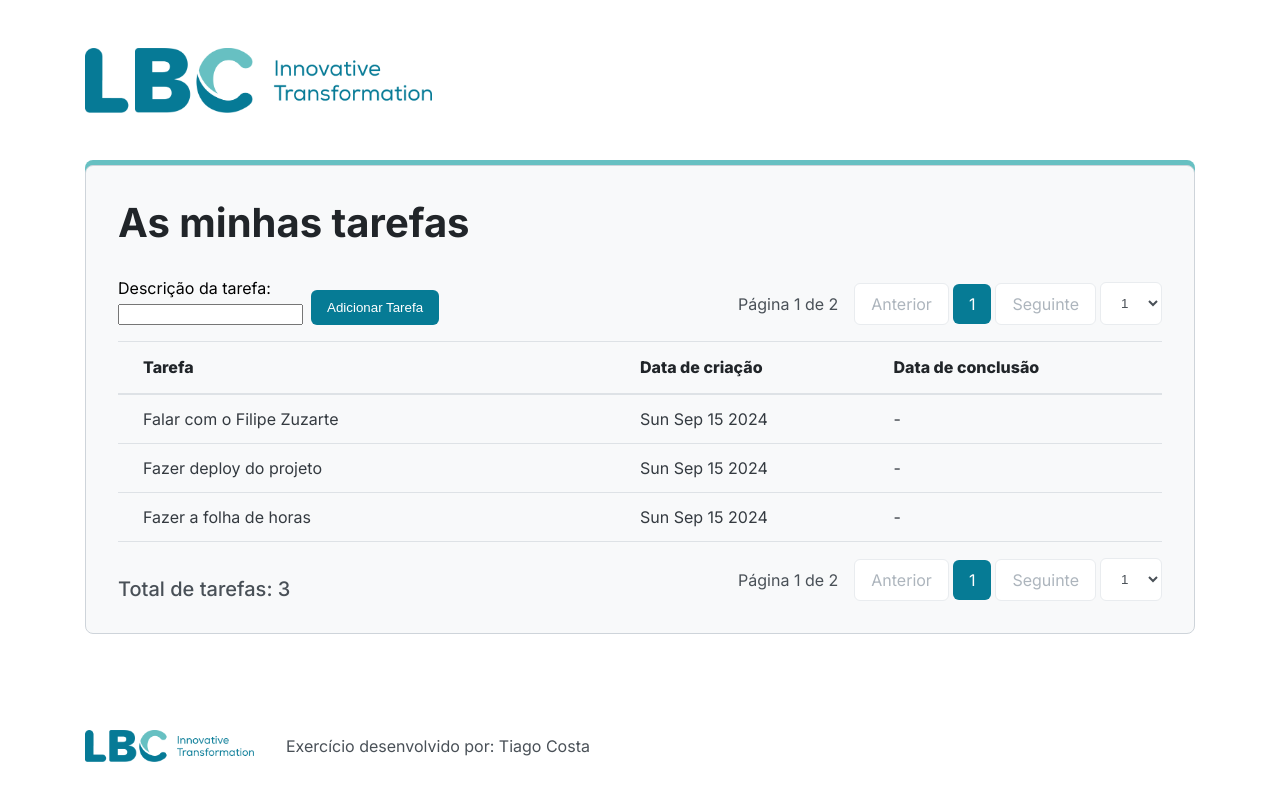
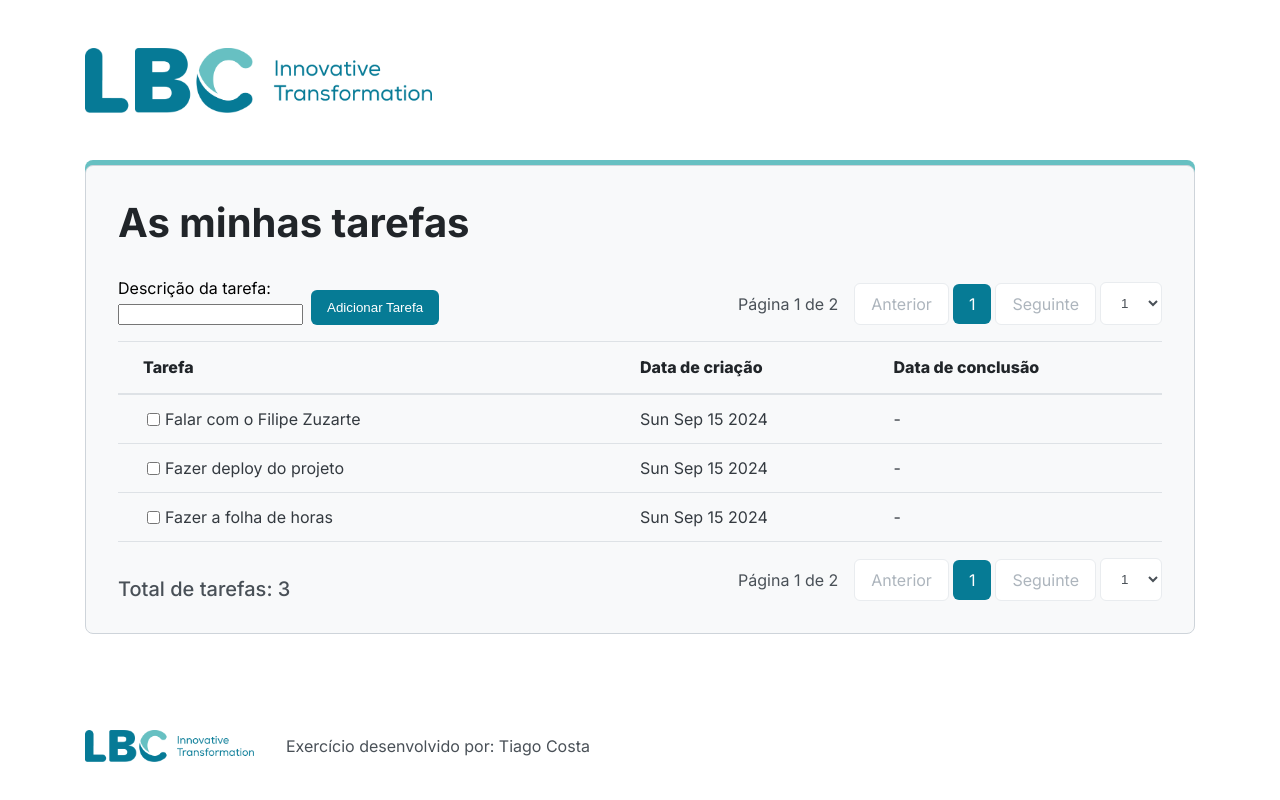
Before and after one commit to tykey/lbc_assesment, a React app in the folder lbc-assesment-app/: page /home in a window 1280 px wide. Shown: the top 800 px of the page. Built offline with nearby package versions, Linux system fonts and the light colour scheme.

Commit message:
task checkboxes

```diff
--- a/lbc-assesment-app/src/shared/components/tasksList/TasksList.tsx
+++ b/lbc-assesment-app/src/shared/components/tasksList/TasksList.tsx
@@ -1,3 +1,4 @@
+import { ChangeEvent, useState } from 'react'
 import { Task } from '../../../constants/types'
 import { pt } from '../../translations/pt'
 import {
@@ -13,6 +14,18 @@ type TasksListProps = {
 }
 
 const TasksList = ({ tasks }: TasksListProps) => {
+  const [isTaskSelected, setIsTaskSelected] = useState<boolean[]>(
+    [...new Array(tasks.length)].map((_elem: any) => false)
+  )
+
+  const onChangeSelectedTask = (taskIndex: number, isSelected: boolean) => {
+    setIsTaskSelected((prev) => [
+      ...prev.slice(0, taskIndex),
+      isSelected,
+      ...prev.slice(taskIndex + 1),
+    ])
+  }
+
   return (
     <TasksListWrapper>
       <TasksListHeader>
@@ -29,7 +42,16 @@ const TasksList = ({ tasks }: TasksListProps) => {
       {tasks.map((task: Task, taskIndex: number) => {
         return (
           <TaskWrapper key={`task_${taskIndex}`}>
-            <TaskDescription flex={2}>{task.description}</TaskDescription>
+            <TaskDescription flex={2}>
+              <input
+                type="checkbox"
+                checked={isTaskSelected[taskIndex]}
+                onChange={(event: ChangeEvent<HTMLInputElement>) =>
+                  onChangeSelectedTask(taskIndex, event.target.checked)
+                }
+              />
+              <span>{task.description}</span>
+            </TaskDescription>
             <TaskDescription flex={1}>
               {task.creationDate.toDateString()}
             </TaskDescription>
--- a/lbc-assesment-app/src/shared/components/tasksList/TasksLists.styled.tsx
+++ b/lbc-assesment-app/src/shared/components/tasksList/TasksLists.styled.tsx
@@ -49,6 +49,12 @@ export const TaskWrapper = styled.div`
 `
 
 export const TaskDescription = styled.div<TasksListHeaderLabelProps>`
+  display: flex;
+  flex-direction: row;
+  justify-content: start;
+  align-items: center;
+  gap: 2px;
+
   font-family: 'Inter', sans-serif;
   font-size: 16px;
   line-height: 28px;
```
